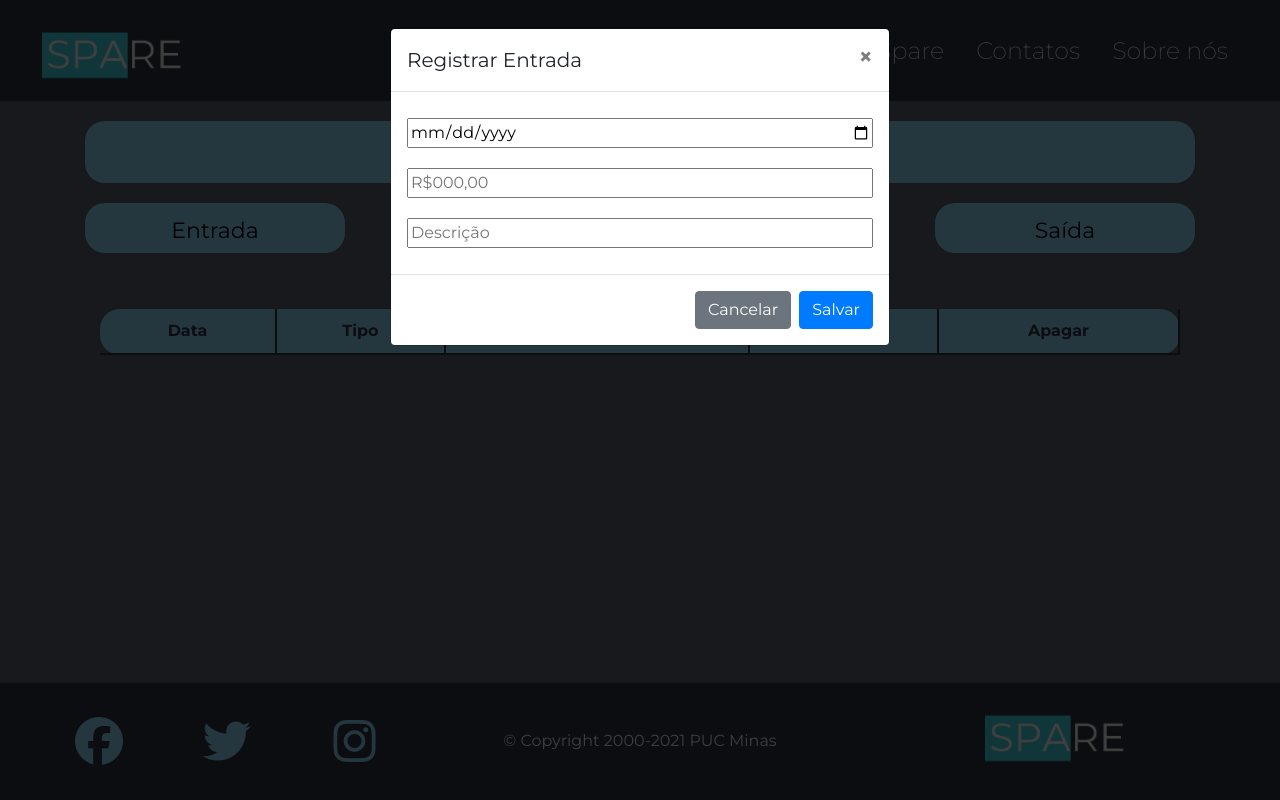
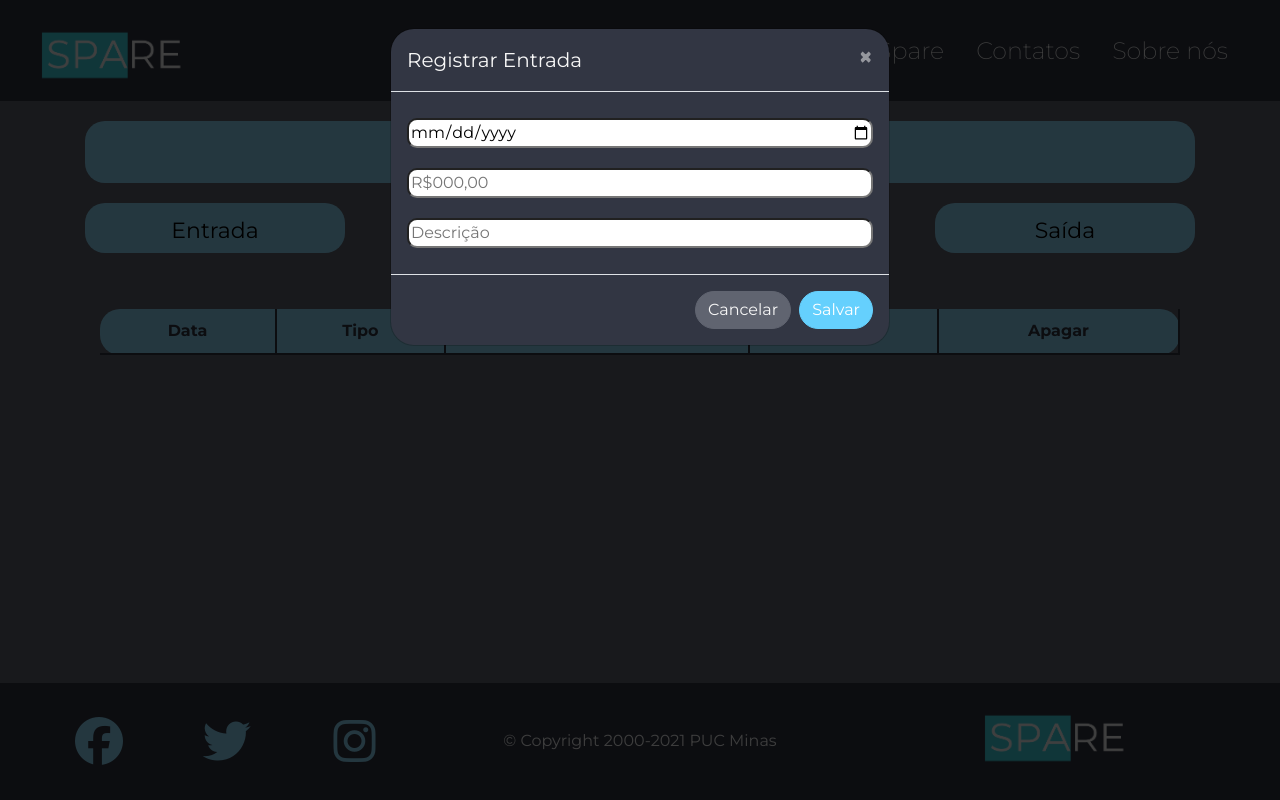
Before and after one commit to ICEI-PUC-Minas-PPLCC-TI/tiaw-ppl-cc-m-20211-grupo-10-financas, a PHP site: page /src/plataforma.html in a window 1280 px wide, after a click on "Entrada". Run offline with PHP 8.4, Linux system fonts and the light colour scheme; lists and menus that the app fills with data are empty; some libraries are stand-ins or nearby versions.

Commit message:
update janela modal

```diff
--- a/src/styles/plataforma.css
+++ b/src/styles/plataforma.css
@@ -95,6 +95,37 @@ td {
 .modal-body input {
   width: 100%;
   margin: 10px 0;
+  border-radius: 10px;
+}
+
+.modal-content{
+  background-color: #323643;
+  color: #f7f7f7;
+  border-radius: 1.5rem;
+}
+
+.close{
+  color: #f7f7f7;
+}
+
+.btn-primary {
+  color: #fff;
+  background-color: #65d0fd;
+  border-color: #65d0fd;
+  border-radius: 20px;
+}
+
+.btn-primary:hover{
+  color:#f7f7f7;
+  background-color: #93deff;
+  border-color: #93deff;
+}
+
+.btn-secondary {
+  color: #f7f7f7;
+  background-color: #606470;
+  border-color: #606470;
+  border-radius: 20px;
 }
 
 @media screen and (max-width: 780px) {
```
